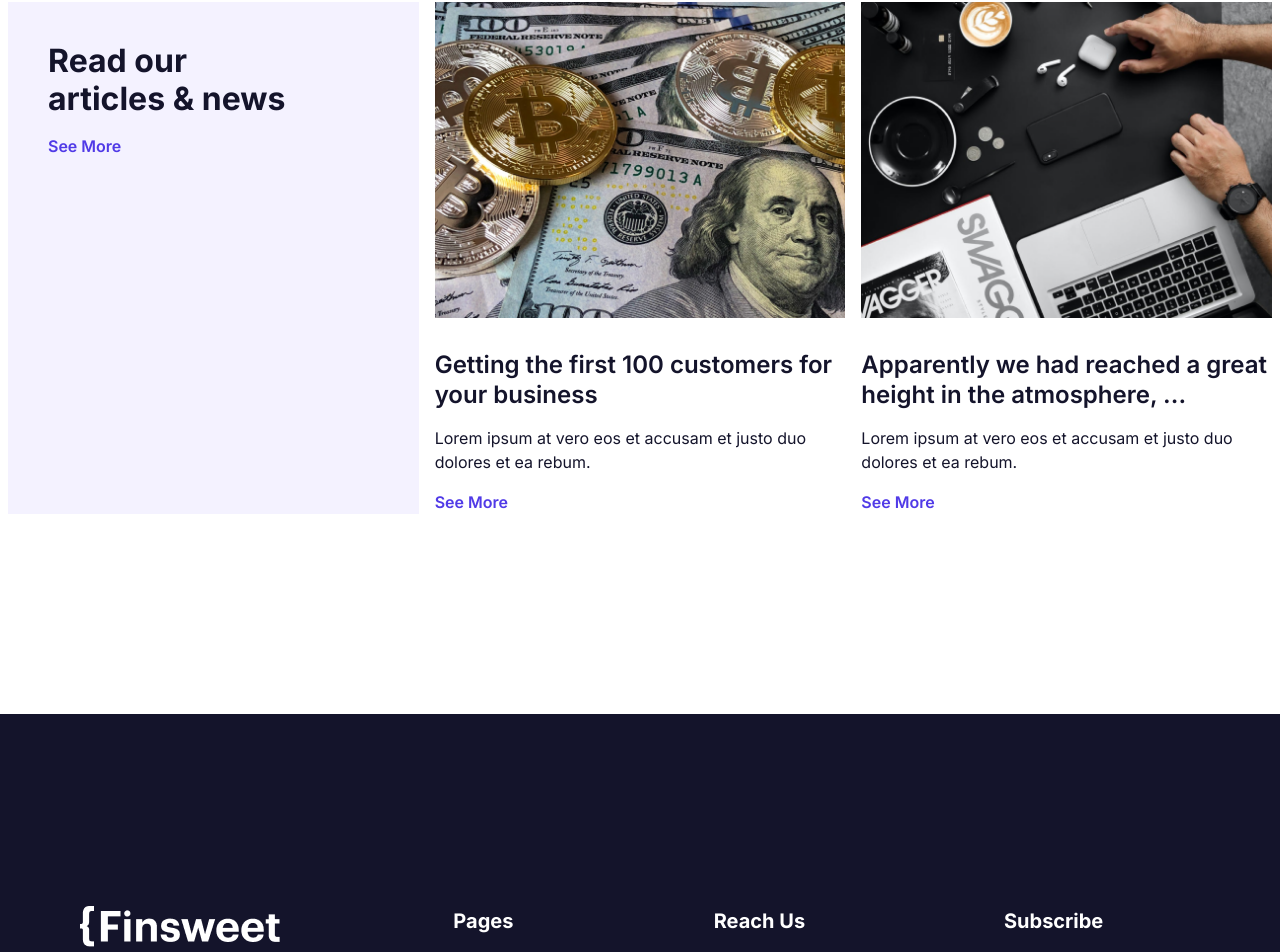
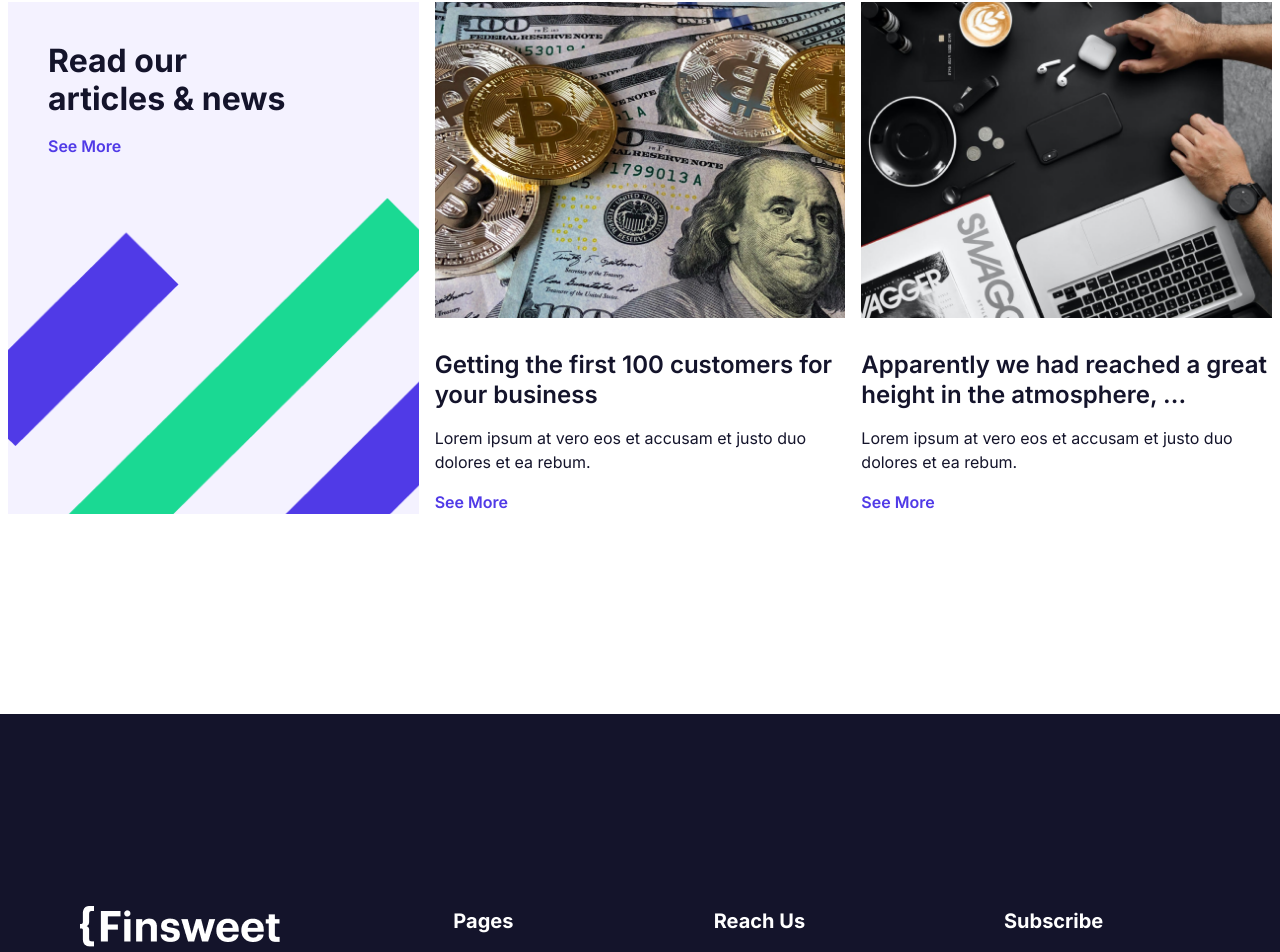
Before and after one commit to Shahriar-Shakil/static-mania-test, a Next.js app: page / in a window 1280 px wide. Shown: the part 1533-2485 px from the top of the page. Built offline with nearby package versions, Linux system fonts and the light colour scheme.

Commit message:
fix shapes

```diff
--- a/components/Articles.tsx
+++ b/components/Articles.tsx
@@ -25,7 +25,7 @@ export default function Articles({}: Props) {
             </Link>
           </div>
           <Image
-            className='absolute bottom-0 hidden'
+            className='absolute bottom-0 hidden lg:block'
             src={Shapes}
             alt='shapes'
           />
```
